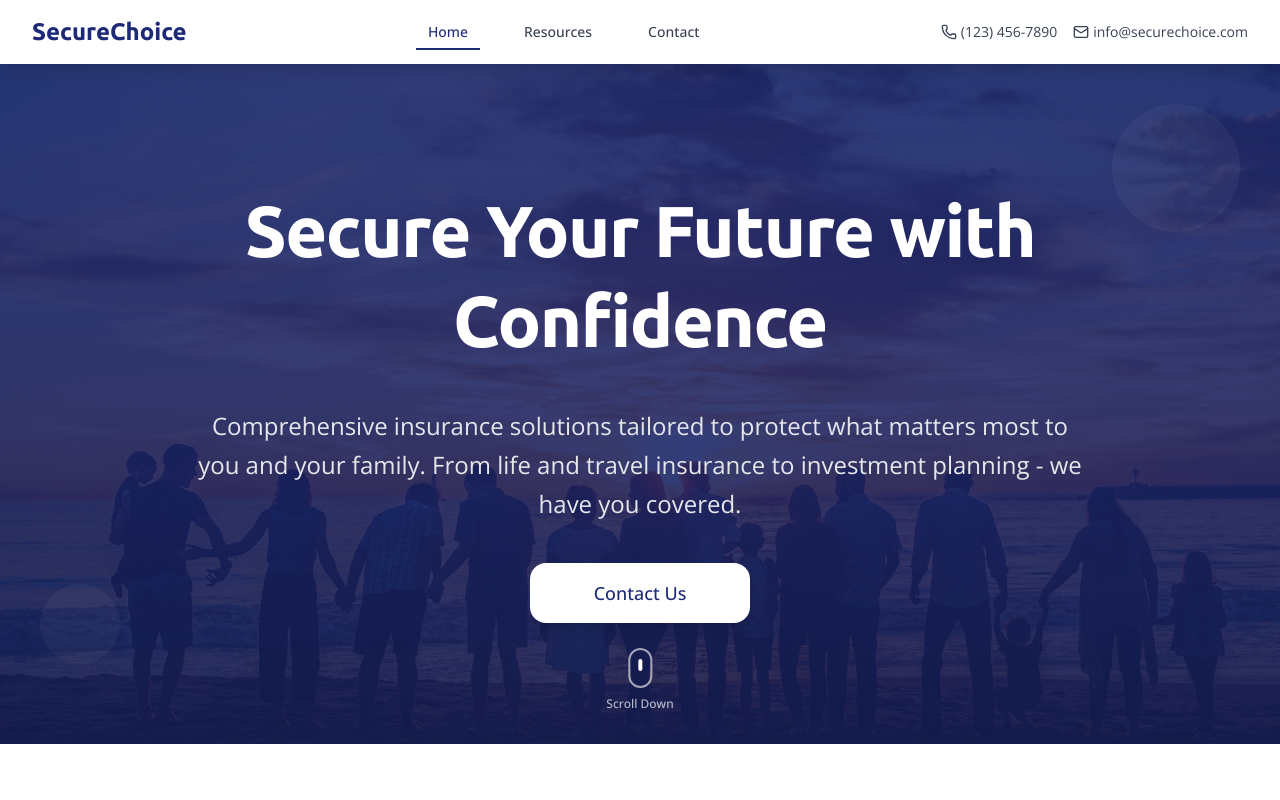
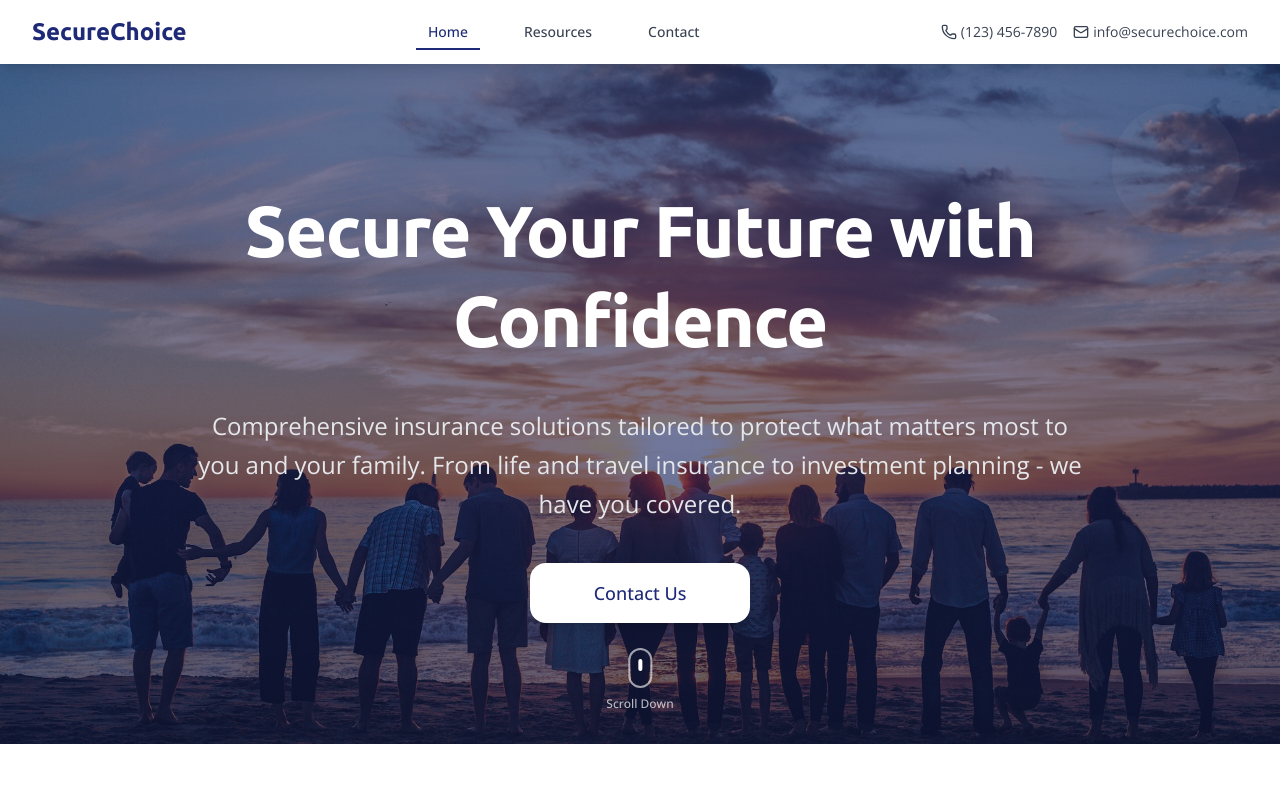
Before and after one commit to ravneet0628/insurance-site, a React (Vite) app: page / in a window 1280 px wide. Shown: the top 800 px of the page. Built offline with nearby package versions, Linux system fonts and the light colour scheme.

Commit message:
minor change

```diff
--- a/src/pages/HomePage.tsx
+++ b/src/pages/HomePage.tsx
@@ -57,7 +57,7 @@
         ctaText={hero.primaryCTA.text}
         ctaLink={hero.primaryCTA.link}
         height="lg"
-        overlay="heavy"
+        overlay="light"
       />
 
       {/* Services & Investment Solutions Section */}
```
